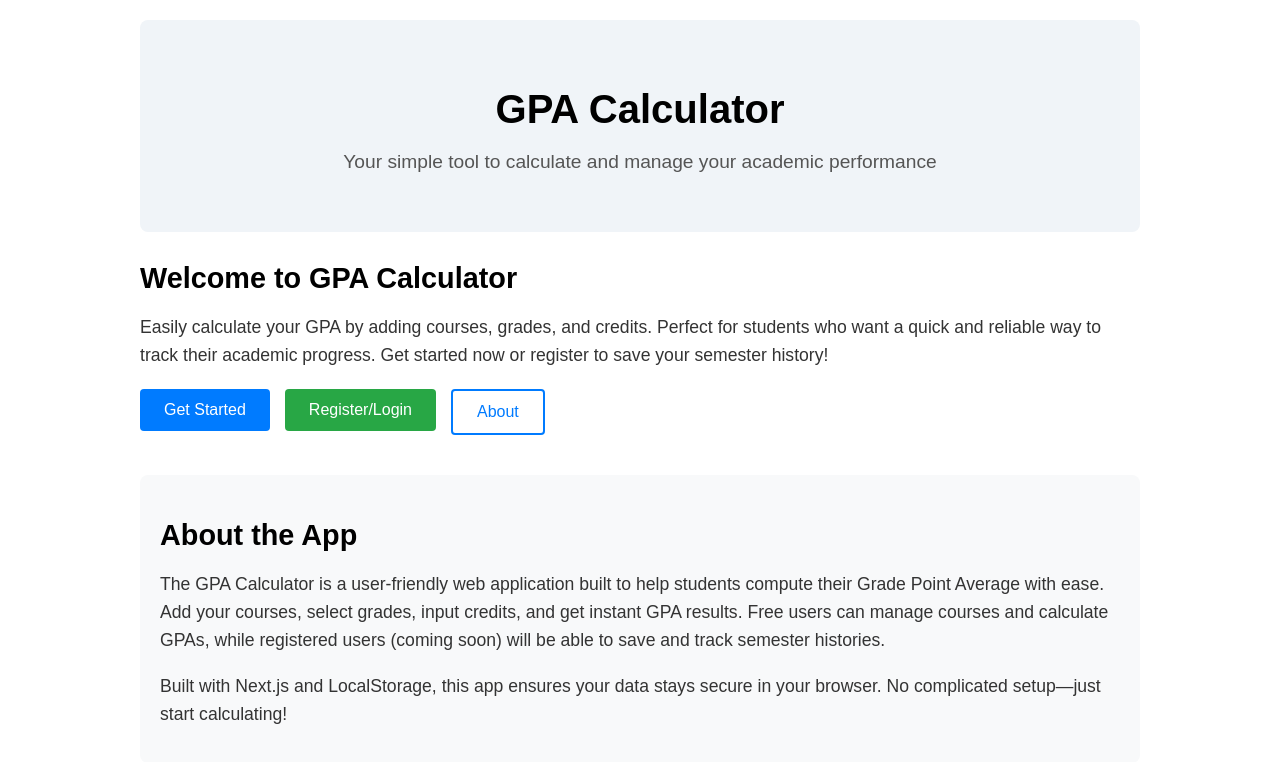
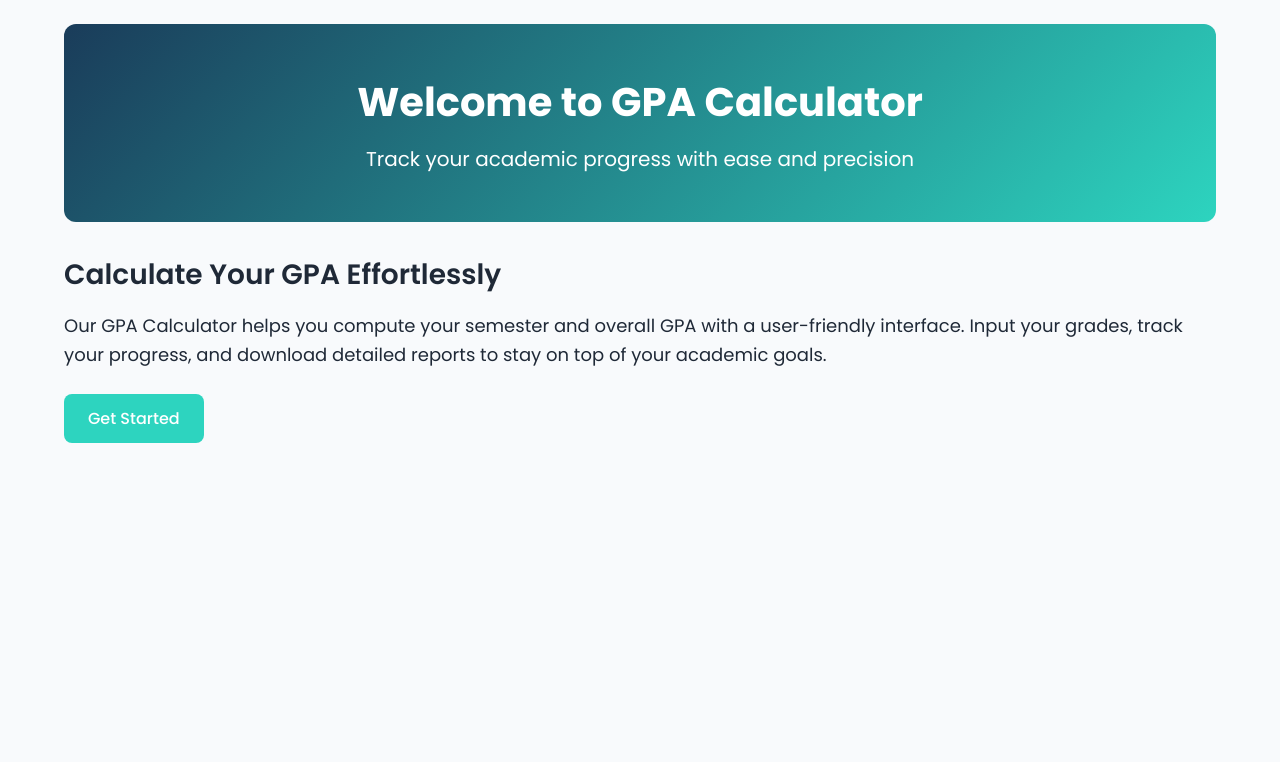
Before and after one commit to Amaya-Wickramaarachchi/gpa-calculator, a Next.js app: page / in a window 1280 px wide. Shown: the top 762 px of the page. Built offline with nearby package versions, Linux system fonts and the light colour scheme.

Commit message:
feat: implement modern educational UI with cards, animations, and icons

```diff
--- a/app/page.jsx
+++ b/app/page.jsx
@@ -1,46 +1,24 @@
-"use client";
-
 import Link from 'next/link';
 import './styles.css';
 
 export default function Home() {
   return (
     <div className="landing-container">
-      {/* Header Section */}
-      <header className="header">
-        <h1>GPA Calculator</h1>
-        <p>Your simple tool to calculate and manage your academic performance</p>
-      </header>
-
-      {/* Intro Section */}
-      <section className="intro">
-        <h2>Welcome to GPA Calculator</h2>
+      <div className="header">
+        <h1>Welcome to GPA Calculator</h1>
+        <p>Track your academic progress with ease and precision</p>
+      </div>
+      <div className="intro">
+        <h2>Calculate Your GPA Effortlessly</h2>
         <p>
-          Easily calculate your GPA by adding courses, grades, and credits. Perfect for students who want a quick and reliable way to track their academic progress. Get started now or register to save your semester history!
+          Our GPA Calculator helps you compute your semester and overall GPA with a user-friendly interface. Input your grades, track your progress, and download detailed reports to stay on top of your academic goals.
         </p>
         <div className="button-group">
-          <Link href="/calculator/">
+          <Link href="/calculator">
             <button className="button button-blue">Get Started</button>
           </Link>
-          <Link href="/auth">
-            <button className="button button-green">Register/Login</button>
-          </Link>
-          <a href="#about">
-            <button className="button button-outline">About</button>
-          </a>
         </div>
-      </section>
-
-      {/* About Section */}
-      <section id="about" className="about">
-        <h2>About the App</h2>
-        <p>
-          The GPA Calculator is a user-friendly web application built to help students compute their Grade Point Average with ease. Add your courses, select grades, input credits, and get instant GPA results. Free users can manage courses and calculate GPAs, while registered users (coming soon) will be able to save and track semester histories.
-        </p>
-        <p>
-          Built with Next.js and LocalStorage, this app ensures your data stays secure in your browser. No complicated setup—just start calculating!
-        </p>
-      </section>
+      </div>
     </div>
   );
 }
--- a/app/styles.css
+++ b/app/styles.css
@@ -1,123 +1,120 @@
+@import url('https://fonts.googleapis.com/css2?family=Poppins:wght@400;500;600;700&display=swap');
+
+:root {
+  --primary: #1A3C5A; /* Navy blue */
+  --secondary: #2DD4BF; /* Teal */
+  --accent: #F97316; /* Orange */
+  --background: #F8FAFC; /* Soft white */
+  --text: #1F2937; /* Dark gray */
+  --card-bg: #FFFFFF;
+  --shadow: 0 4px 6px rgba(0, 0, 0, 0.1);
+  --gradient: linear-gradient(135deg, #1A3C5A, #2DD4BF);
+}
+
+* {
+  margin: 0;
+  padding: 0;
+  box-sizing: border-box;
+  font-family: 'Poppins', sans-serif;
+}
+
+body {
+  background-color: var(--background);
+  color: var(--text);
+}
+
 .landing-container {
-  max-width: 1000px;
+  max-width: 1200px;
   margin: 0 auto;
-  padding: 20px;
-  font-family: Arial, sans-serif;
+  padding: 24px;
 }
 
 .header {
   text-align: center;
-  padding: 40px 20px;
-  background-color: #f0f4f8;
-  border-radius: 8px;
-  margin-bottom: 30px;
+  padding: 48px 24px;
+  background: var(--gradient);
+  border-radius: 12px;
+  margin-bottom: 32px;
+  color: white;
 }
 
 .header h1 {
-  font-size: 2.5em;
-  margin-bottom: 10px;
+  font-size: 2.5rem;
+  font-weight: 700;
+  margin-bottom: 12px;
 }
 
 .header p {
-  font-size: 1.2em;
-  color: #555;
+  font-size: 1.25rem;
+  font-weight: 400;
 }
 
 .intro {
-  margin-bottom: 40px;
+  margin-bottom: 48px;
 }
 
 .intro h2 {
-  font-size: 1.8em;
-  margin-bottom: 15px;
+  font-size: 1.75rem;
+  font-weight: 600;
+  margin-bottom: 16px;
 }
 
 .intro p {
-  font-size: 1.1em;
+  font-size: 1.125rem;
   line-height: 1.6;
-  color: #333;
 }
 
 .button-group {
   display: flex;
-  gap: 15px;
-  margin-top: 20px;
+  flex-wrap: wrap;
+  gap: 16px;
+  margin-top: 24px;
 }
 
 .button {
   padding: 12px 24px;
-  font-size: 16px;
+  font-size: 1rem;
+  font-weight: 500;
   border: none;
-  border-radius: 4px;
+  border-radius: 8px;
   cursor: pointer;
-  text-align: center;
-  text-decoration: none;
-  display: inline-block;
+  transition: transform 0.2s, background-color 0.3s;
+}
+
+.button:hover {
+  transform: translateY(-2px);
 }
 
 .button-blue {
-  background-color: #007bff;
+  background-color: var(--secondary);
   color: white;
 }
 
 .button-green {
-  background-color: #28a745;
+  background-color: #10B981;
   color: white;
 }
 
 .button-red {
-  background-color: #dc3545;
+  background-color: #EF4444;
   color: white;
 }
 
-.button-outline {
-  background: none;
-  border: 2px solid #007bff;
-  color: #007bff;
-}
-
-.button-link {
-  background: none;
-  color: #007bff;
-  border: none;
-  padding: 5px;
-  font-size: 14px;
-}
-
-.button:hover {
-  opacity: 0.9;
-}
-
-.about {
-  padding: 20px;
-  background-color: #f8f9fa;
-  border-radius: 8px;
-}
-
-.about h2 {
-  font-size: 1.8em;
-  margin-bottom: 15px;
-}
-
-.about p {
-  font-size: 1.1em;
-  line-height: 1.6;
-  color: #333;
-  margin-bottom: 15px;
-}
-
 .container {
-  max-width: 1000px;
+  max-width: 1200px;
   margin: 0 auto;
-  padding: 20px;
-  font-family: Arial, sans-serif;
+  padding: 24px;
 }
 
 .form {
   display: flex;
   flex-direction: column;
-  gap: 15px;
-  margin-bottom: 20px;
+  gap: 16px;
+  margin-bottom: 24px;
+  background-color: var(--card-bg);
+  padding: 24px;
+  border-radius: 12px;
+  box-shadow: var(--shadow);
 }
 
 .form-group {
@@ -126,85 +123,147 @@
 }
 
 .form-group label {
-  margin-bottom: 5px;
-  font-weight: bold;
+  margin-bottom: 8px;
+  font-weight: 500;
+  color: var(--primary);
 }
 
 .form-group input,
 .form-group select {
-  padding: 8px;
-  font-size: 16px;
-  border: 1px solid #ccc;
-  border-radius: 4px;
+  padding: 10px;
+  font-size: 1rem;
+  border: 1px solid #D1D5DB;
+  border-radius: 8px;
+  background-color: #F9FAFB;
+  transition: border-color 0.3s;
+}
+
+.form-group input:focus,
+.form-group select:focus {
+  outline: none;
+  border-color: var(--secondary);
 }
 
 .result {
-  margin-top: 20px;
-  padding: 10px;
-  background-color: #f8f9fa;
-  border-radius: 4px;
+  margin-top: 24px;
+  padding: 16px;
+  background-color: var(--card-bg);
+  border-radius: 12px;
+  box-shadow: var(--shadow);
+  text-align: center;
+  animation: fadeIn 0.5s ease-in;
 }
 
 .history {
-  margin-top: 20px;
+  margin-top: 24px;
+  background-color: var(--card-bg);
+  padding: 24px;
+  border-radius: 12px;
+  box-shadow: var(--shadow);
+  animation: fadeIn 0.5s ease-in;
 }
 
 .semester-block {
-  margin-bottom: 30px;
+  margin-bottom: 32px;
 }
 
 .semester-block h3 {
-  margin-bottom: 10px;
+  margin-bottom: 12px;
+  font-weight: 600;
+  color: var(--primary);
 }
 
 .semester-block p {
-  margin-bottom: 10px;
+  margin-bottom: 12px;
+  font-size: 0.875rem;
 }
 
 .error {
-  color: red;
-  margin-bottom: 10px;
+  color: #EF4444;
+  margin-bottom: 12px;
+  font-weight: 500;
 }
 
 .motivation {
-  color: green;
-  margin-bottom: 10px;
-  font-weight: bold;
+  color: var(--accent);
+  margin-bottom: 12px;
+  font-weight: 600;
+  font-size: 1.125rem;
 }
 
 .grade-values {
-  margin-top: 30px;
+  margin-top: 32px;
+  background-color: var(--card-bg);
+  padding: 24px;
+  border-radius: 12px;
+  box-shadow: var(--shadow);
 }
 
 .grade-table,
-.course-table,
-.semester-table {
+.course-table {
   width: 100%;
   border-collapse: collapse;
-  margin-top: 10px;
+  margin-top: 16px;
 }
 
 .grade-table th,
 .grade-table td,
 .course-table th,
-.course-table td,
-.semester-table th,
-.semester-table td {
-  border: 1px solid #ccc;
-  padding: 8px;
+.course-table td {
+  border: 1px solid #E5E7EB;
+  padding: 12px;
   text-align: left;
 }
 
 .grade-table th,
-.course-table th,
-.semester-table th {
-  background-color: #f0f4f8;
-  font-weight: bold;
+.course-table th {
+  background-color: var(--primary);
+  color: white;
+  font-weight: 600;
 }
 
-.user-info {
-  display: flex;
-  align-items: center;
-  gap: 10px;
-  margin-bottom: 20px;
+.grade-table td,
+.course-table td {
+  background-color: var(--card-bg);
 }
+
+@keyframes fadeIn {
+  from { opacity: 0; transform: translateY(10px); }
+  to { opacity: 1; transform: translateY(0); }
+}
+
+/* Responsive Design */
+@media (max-width: 768px) {
+  .container, .landing-container {
+    padding: 16px;
+  }
+
+  .header h1 {
+    font-size: 2rem;
+  }
+
+  .header p {
+    font-size: 1rem;
+  }
+
+  .form {
+    padding: 16px;
+  }
+
+  .button {
+    width: 100%;
+    text-align: center;
+  }
+
+  .course-table,
+  .grade-table {
+    font-size: 0.875rem;
+  }
+
+  .course-table th,
+  .course-table td,
+  .grade-table th,
+  .grade-table td {
+    padding: 8px;
+  }
+}
```
Also changed, not shown: app/auth/page.jsx (deleted, +0 -84 lines), app/calculator/page.jsx (+42 -79 lines), app/layout.jsx (added, +13 -0 lines).
